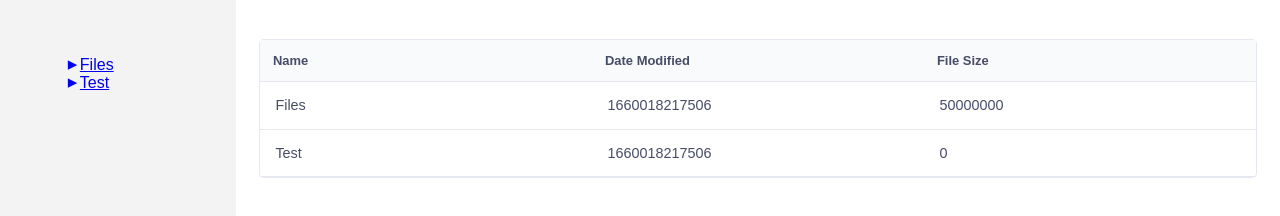
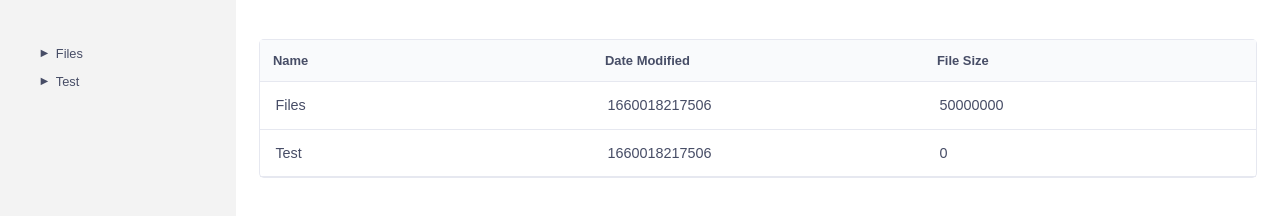
Before and after one commit to Laosing/Goat-File-System, a website built with Vite: page index.html in a window 1280 px wide. Built offline with nearby package versions, Linux system fonts and the light colour scheme.

Commit message:
add styling to sidebar

```diff
--- a/src/main.js
+++ b/src/main.js
@@ -66,6 +66,7 @@ function createSidebarView(tree, parentNode, parentPath = []) {
         el.name,
         {
           href: `/#/${path}`,
+          class: "menu__link",
           "aria-expanded":
             getUrlHash().split("/").includes(el.name) || getUrlHash() === path
         },
--- a/src/style.scss
+++ b/src/style.scss
@@ -1,6 +1,9 @@
 :root {
   --text: #474d66;
   --gray-light: #f3f3f3;
+  --gray-lighter: #e9e9e9;
+  --gray-medium: #cecece;
+  --gray-dark: #333;
   --font: sans-serif;
 }
 
@@ -50,6 +53,29 @@ a[aria-expanded="false"] {
 
 ul {
   list-style-type: none;
+  padding: 0;
+  margin: 0;
+}
+
+.icon {
+  margin-right: 0.5em;
+  font-size: 1em;
+}
+
+.menu__link {
+  padding: 0.5em 1em;
+  border-radius: 4px;
+  display: block;
+  text-decoration: none;
+  color: var(--text);
+  font-size: 0.8em;
+  &:hover {
+    background-color: var(--gray-lighter);
+  }
+  + ul {
+    margin-left: 1.2em;
+    border-left: 1px solid var(--gray-medium);
+  }
 }
 
 .table {
```
